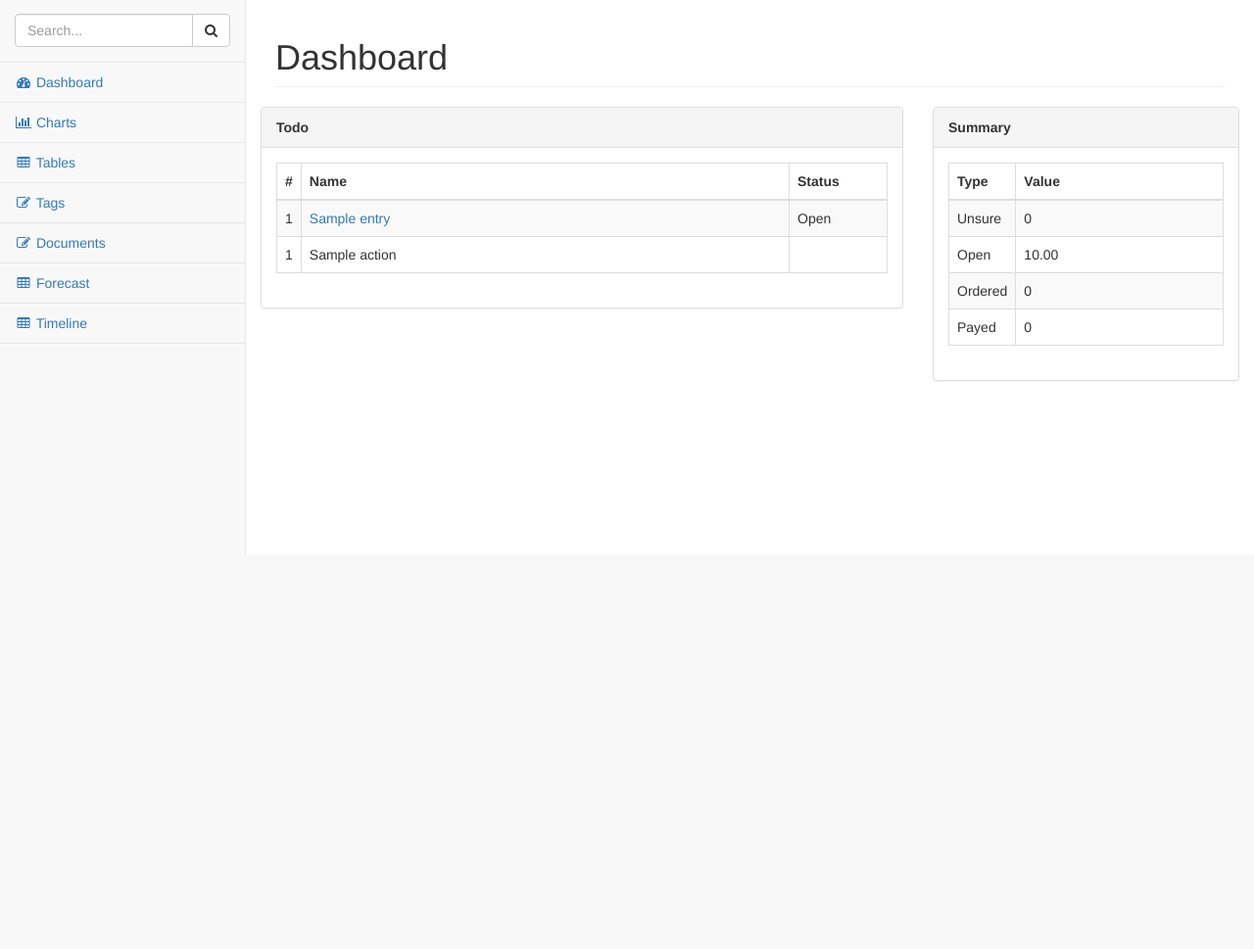
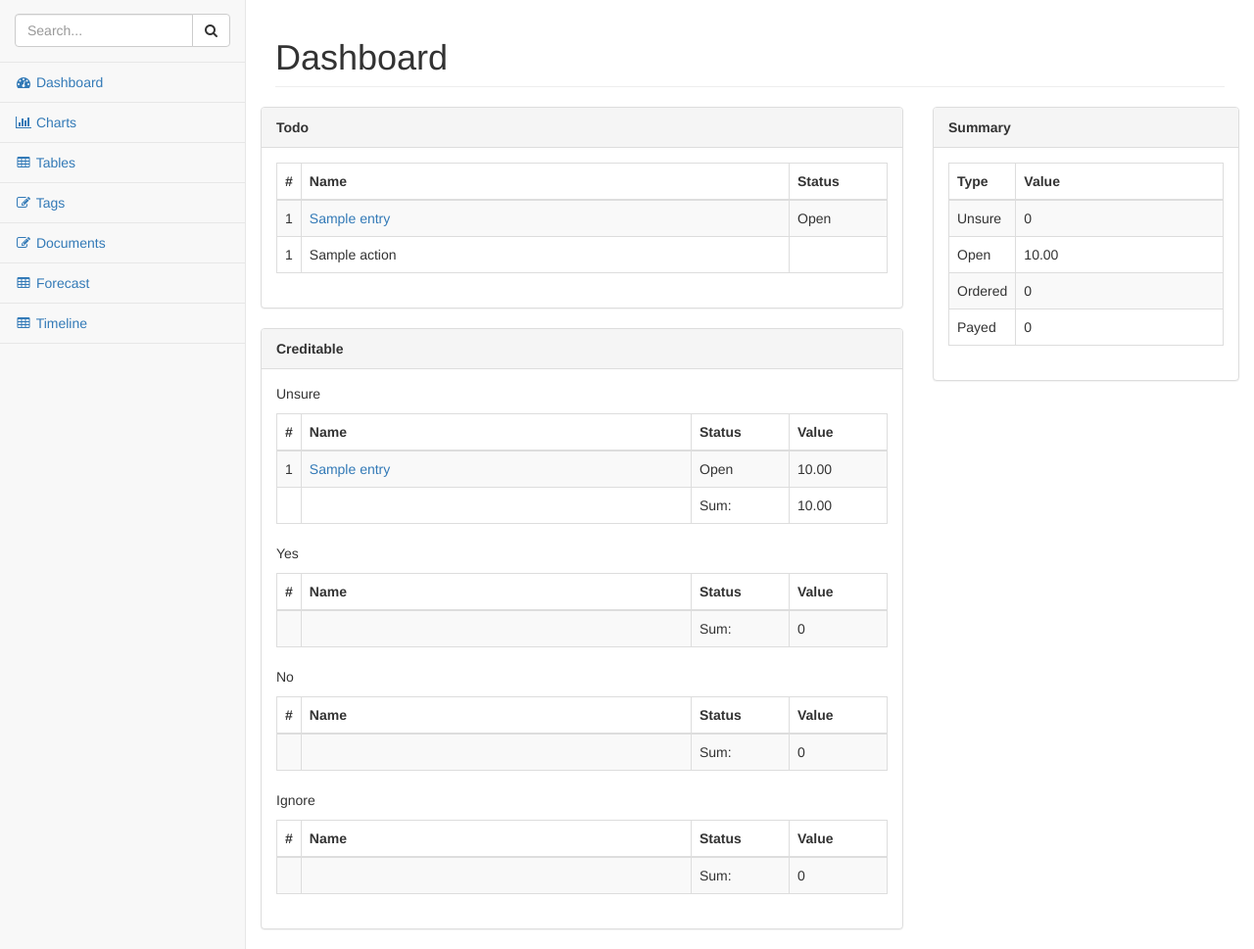
Before and after one commit to mrommel/SmartDocument, a Django app: page /data/ in a window 1280 px wide. Shown: the part 52-1021 px from the top of the page at 98% size. Before the commit the page ends 619 px from the top, so only its background shows below. Run offline with Django 3.2, Linux system fonts and the light colour scheme; tables that the repository leaves empty hold one stand-in row (values such as "Sample post"); some libraries are stand-ins or nearby versions.

Commit message:
add creditable property to entries

```diff
--- a/smartdocument/data/forms.py
+++ b/smartdocument/data/forms.py
@@ -46,7 +46,7 @@
 
 class EntryForm(admin.ModelAdmin):
 	model = Entry
-	list_display = ('name', 'tag_name', 'amount', 'status', 'check_entry', )
+	list_display = ('name', 'tag_name', 'amount', 'status', 'creditable', 'check_entry', )
 	ordering = ('name',)
 
 	inlines = [
--- a/smartdocument/data/models.py
+++ b/smartdocument/data/models.py
@@ -50,6 +50,7 @@
     tag 					= models.ForeignKey(Tag)
 
     status 					= models.CharField(max_length=1, default="U", choices=(('U', 'Unsure'), ('O', 'Ordered'), ('N', 'Open'), ('P', 'Payed')))
+    creditable 				= models.CharField(max_length=1, default="U", choices=(('U', 'Unsure'), ('Y', 'Yes'), ('N', 'No'), ('I', 'Ignore')))
 
     amount 					= models.DecimalField(max_digits=8, decimal_places=2)
 
--- a/smartdocument/data/templates/data/entry.html
+++ b/smartdocument/data/templates/data/entry.html
@@ -13,7 +13,7 @@
 {% block content %}
 	<div class="panel panel-default">
 		<div class="panel-heading">
-			{{ entry }}
+			{{ entry }} (<a href="/admin/data/entry/{{ entry.id }}/change/" target="_blank">Edit</a>)
 		</div>
 		<!-- /.panel-heading -->
 		<div class="panel-body">
@@ -37,6 +37,10 @@
 						<tr>
 							<td>Status</td>
 							<td>{{ entry.status }}</td>
+						</tr>
+						<tr>
+							<td>Creditable</td>
+							<td>{{ entry.creditable }}</td>
 						</tr>
 						<tr>
 							<td>Amount</td>
--- a/smartdocument/data/templates/data/index.html
+++ b/smartdocument/data/templates/data/index.html
@@ -2,6 +2,7 @@
 
 {% load staticfiles %}
 {% load i18n %}
+{% load data_extra %}
 
 {% block title %}Dashboard{% endblock %}
 
@@ -64,6 +65,46 @@
 				<!-- /.panel-body -->
 			</div>
 			<!-- /.panel -->
+
+			<div class="panel panel-default">
+				<div class="panel-heading">
+					<b>Creditable</b>
+				</div>
+				<!-- /.panel-heading -->
+				<div class="panel-body">
+					{% for creditable_key, creditable_list in creditable.items %}
+					<p>{{ creditable_key }}</p>
+					<table class="table table-striped table-bordered table-hover">
+						<thead>
+							<tr>
+								<th class="colindex">#</th>
+								<th class="colname">Name</th>
+								<th class="colstatus">Status</th>
+								<th class="colstatus">Value</th>
+							</tr>
+						</thead>
+						<tbody>
+							{% for entry in creditable_list %}
+								<tr>
+									<td class="colindex">{{ forloop.counter }}</td>
+									<td class="colname"><a href="/data/entry/{{ entry.id }}">{{ entry.name }}</a></td>
+									<td class="colstatus">{{ entry.get_status_display }}</td>
+									<td class="colstatus">{{ entry.amount}}</td>
+								</tr>
+							{% endfor %}
+							<tr>
+								<td class="colindex"></td>
+								<td class="colname"></td>
+								<td class="colstatus">Sum:</td>
+								<td class="colstatus">{{ creditable_sum|get_item:creditable_key }}</td>
+							</tr>
+						</tbody>
+					</table>
+					{% endfor %}
+				</div>
+				<!-- /.panel-body -->
+			</div>
+			<!-- /.panel -->
 		</div>
 		<!-- /.col-lg-8 -->
 
--- /dev/null
+++ b/smartdocument/data/templatetags/data_extra.py
@@ -0,0 +1,5 @@
+from django.template.defaulttags import register
+
+@register.filter
+def get_item(dictionary, key):
+    return dictionary.get(key)
--- a/smartdocument/data/views.py
+++ b/smartdocument/data/views.py
@@ -14,6 +14,8 @@
 def index(request):
 	tag_list = Tag.objects.all()
 	category = {u'Unsure': 0, u'Open': 0, u'Ordered': 0, u'Payed': 0 }
+	creditable_entries = {u'Unsure': [], u'Yes': [], u'No': [], u'Ignore': [] }
+	creditable_sum = {u'Unsure': 0, u'Yes': 0, u'No': 0, u'Ignore': 0 }
 	entries_list = Entry.objects.filter()
 
 	next_entries_list = []
@@ -24,9 +26,13 @@
 		if entry.status == 'N':
 			next_entries_list.append(entry)
 
+		creditable_entries[entry.get_creditable_display()].append(entry)
+
+		creditable_sum[entry.get_creditable_display()] = creditable_sum[entry.get_creditable_display()] + entry.amount
+
 	actions = Action.objects.filter()
 
-	return render(request, 'data/index.html', {'tag_list': tag_list, 'category': category, 'next_entries_list': next_entries_list, 'actions': actions })
+	return render(request, 'data/index.html', {'tag_list': tag_list, 'category': category, 'next_entries_list': next_entries_list, 'actions': actions, 'creditable': creditable_entries, 'creditable_sum': creditable_sum })
 
 """
 	tag
```
Also changed, not shown: smartdocument/data/migrations/0017_auto_20160611_1846.py (added), smartdocument/data/migrations/0018_auto_20160611_2032.py (added), smartdocument/data/templatetags/__init__.py (added).
